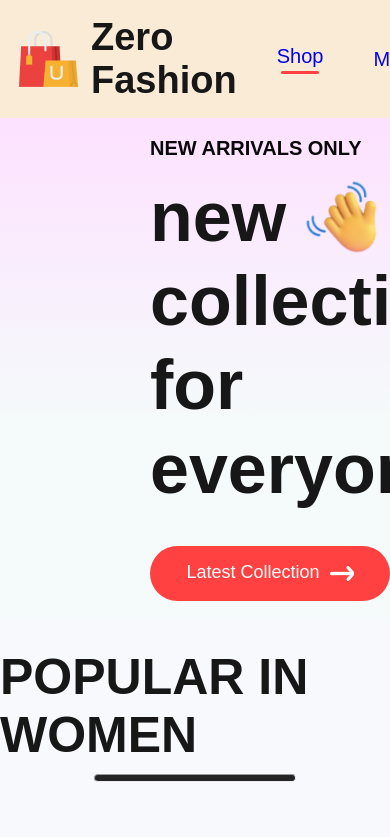
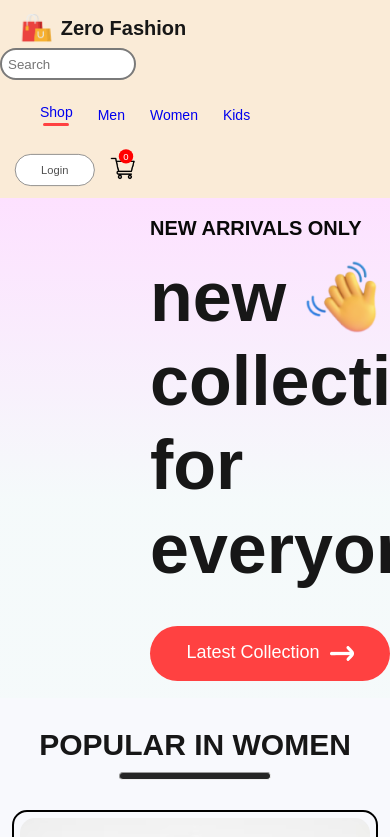
Before and after one commit to sakshamsingh03/Zero-Fashion, a React (Create React App) app: page / in a window 390 px wide. Shown: the top 837 px of the page. Built offline with nearby package versions, Linux system fonts and the light colour scheme.

Commit message:
navbar added

```diff
--- a/src/Components/Banner/Banner.css
+++ b/src/Components/Banner/Banner.css
@@ -62,6 +62,5 @@
 
 .banner-right img {
     width: 80%;
-    height: auto;
     max-height: 600px;
 }
--- a/src/Components/Navbar/Navbar.css
+++ b/src/Components/Navbar/Navbar.css
@@ -1,23 +1,41 @@
-.navbar{
+.navbar {
     display: flex;
     justify-content: space-around;
     padding: 16px;
     box-shadow: 0px 1px 3px -2px black;
     background-color: antiquewhite;
+    align-items: center;
 }
 
-.nav-logo{
+.nav-logo {
     display: flex;
     align-items: center;
     gap: 10px;
 }
-.nav-logo p{
+
+.nav-logo img {
+    width: 50px;
+}
+
+.nav-logo p {
     color: #171717;
     font-size: 38px;
     font-weight: 600;
 }
 
-.nav-menu{
+.search-bar input {
+    display: flex;
+    border-radius: 50px;
+    height: 40px;
+    width: 200px;
+    background-color: white;
+    padding: 0px 15px;
+    border: 2px solid #7a7a7a;
+    color: #515151;
+    transition: width 0.3s;
+}
+
+.nav-menu {
     display: flex;
     align-items: center;
     list-style: none;
@@ -26,7 +44,8 @@
     font-size: 20px;
     font-weight: 500;
 }
-.nav-menu li{
+
+.nav-menu li {
     display: flex;
     flex-direction: column;
     align-items: center;
@@ -34,7 +53,8 @@
     gap: 3px;
     cursor: pointer;
 }
-.nav-menu hr{
+
+.nav-menu hr {
     border: none;
     width: 80%;
     height: 3px;
@@ -42,14 +62,15 @@
     background: #ff4141;
 }
 
-.nav-login-cart{
-    display: flex ;
+.nav-login-cart {
+    display: flex;
     align-items: center;
     gap: 45px;
 }
-.nav-login-cart button{
+
+.nav-login-cart button {
     width: 157px;
-    height: 58px ;
+    height: 50px;
     outline: none;
     border: 1px solid #7a7a7a;
     border-radius: 75px;
@@ -59,11 +80,12 @@
     background: white;
     cursor: pointer;
 }
-.nav-login-cart button:active{
+
+.nav-login-cart button:active {
     background: #f3f3f3;
 }
 
-.nav-cart-count{
+.nav-cart-count {
     width: 22px;
     height: 22px;
     display: flex;
@@ -76,3 +98,132 @@
     background: red;
     color: white;
 }
+
+/* Responsive Styles */
+@media(max-width: 1280px) {
+    .navbar {
+        padding: 12px 50px;
+    }
+    .nav-logo img {
+        width: 40px;
+    }
+    .nav-logo p {
+        font-size: 25px;
+    }
+    .search-bar input {
+        width: 180px;
+        height: 35px;
+        padding: 0px 12px;
+    }
+    .nav-menu {
+        gap: 30px;
+        font-size: 16px;
+    }
+    .nav-login-cart {
+        gap: 30px;
+    }
+    .nav-login-cart button {
+        width: 120px;
+        height: 45px;
+        font-size: 16px;
+    }
+    .nav-cart-count {
+        margin-left: -40px;
+        font-size: 12px;
+    }
+}
+
+@media(max-width: 1024px) {
+    .navbar {
+        padding: 12px 30px;
+    }
+    .search-bar input {
+        width: 160px;
+        height: 30px;
+        padding: 0px 10px;
+    }
+    .nav-menu {
+        gap: 25px;
+        font-size: 14px;
+    }
+    .nav-login-cart button {
+        width: 80px;
+        height: 35px;
+        font-size: 14px;
+    }
+    .nav-login-cart img {
+        width: 30px;
+    }
+    .nav-cart-count {
+        width: 18px;
+        height: 18px;
+    }
+}
+
+@media(max-width: 800px) {
+    .navbar {
+        padding: 10px 0px;
+    }
+
+    .hamburger {
+        display: flex;
+    }
+
+    /* .nav-menu {
+        display: flex;
+        flex-direction: column;
+        background: antiquewhite;
+        padding: 10px 0;
+        z-index: 10;
+    } */
+
+    .nav-menu.active {
+        display: flex;
+    }
+
+    .nav-menu li {
+        text-align: center;
+        padding: 10px 0;
+    }
+
+    .search-bar input {
+        width: 140px;
+        height: 30px;
+        padding: 0px 8px;
+    }
+}
+
+@media(max-width: 500px) {
+    .navbar {
+        padding: 8px 0px;
+        gap: 0;
+        flex-direction: column;
+        align-items: flex-start;
+    }
+
+    .nav-logo {
+        transform: scale(0.8);
+    }
+
+    .nav-menu {
+        height: 70px;
+        top: 50px;
+    }
+
+    .nav-login-cart {
+        transform: scale(0.8);
+        gap: 20px;
+    }
+
+    .nav-login-cart button {
+        width: 100px;
+        height: 40px;
+        font-size: 14px;
+    }
+
+    .search-bar input {
+        width: 120px;
+        height: 28px;
+        padding: 0px 6px;
+    }
+}
--- a/src/Components/Navbar/Navbar.jsx
+++ b/src/Components/Navbar/Navbar.jsx
@@ -16,6 +16,9 @@ const Navbar = () => {
             <img src={logo} alt="" />
             <p>Zero Fashion</p>
         </div>
+        <div className='search-bar'>
+          <input type="text" placeholder='Search' />
+        </div>
         <ul className="nav-menu">
           <li onClick={()=>{setMenu("shop")}}><Link style={{textDecoration:'none'}} to='/'>Shop</Link>{menu==="shop"?<hr/>:<></>}</li>
           <li onClick={()=>{setMenu("mens")}}><Link style={{textDecoration:'none'}} to='/mens'>Men</Link>{menu==="mens"?<hr/>:<></>}</li>
--- a/src/Components/Popular/Popular.css
+++ b/src/Components/Popular/Popular.css
@@ -1,25 +1,54 @@
-.popular{
+.popular {
     display: flex;
     flex-direction: column;
     align-items: center;
     gap: 10px;
-    height: 90vh;
+    height: auto;
     margin-top: 30px;
 }
-.popular h1{
+
+.popular h1 {
     color: #171717;
     font-size: 50px;
     font-weight: 600;
+    text-align: center;
 }
 
-.popular hr{
+.popular hr {
     width: 200px;
     height: 6px;
     border-radius: 10px;
     background: #252525;
 }
-.popular-item{
-    margin-top: 50px;
+
+.popular-item {
+    margin: 50px auto;
     display: flex;
     gap: 15px;
+    flex-wrap: wrap;
+    justify-content: center;
 }
+
+
+@media (max-width: 768px) {
+    .popular h1 {
+        font-size: 40px;
+    }
+    .popular-item {
+        gap: 10px;
+        margin: 30px auto;
+    }
+}
+@media (max-width: 480px) {
+    .popular h1 {
+        font-size: 30px;
+    }
+    .popular hr {
+        width: 150px;
+    }
+    .popular-item {
+        flex-direction: column;
+        gap: 20px;
+        margin: 20px auto;
+    }
+}
```
Also changed, not shown: src/Components/Item/Item.css (line endings or trailing spaces).
